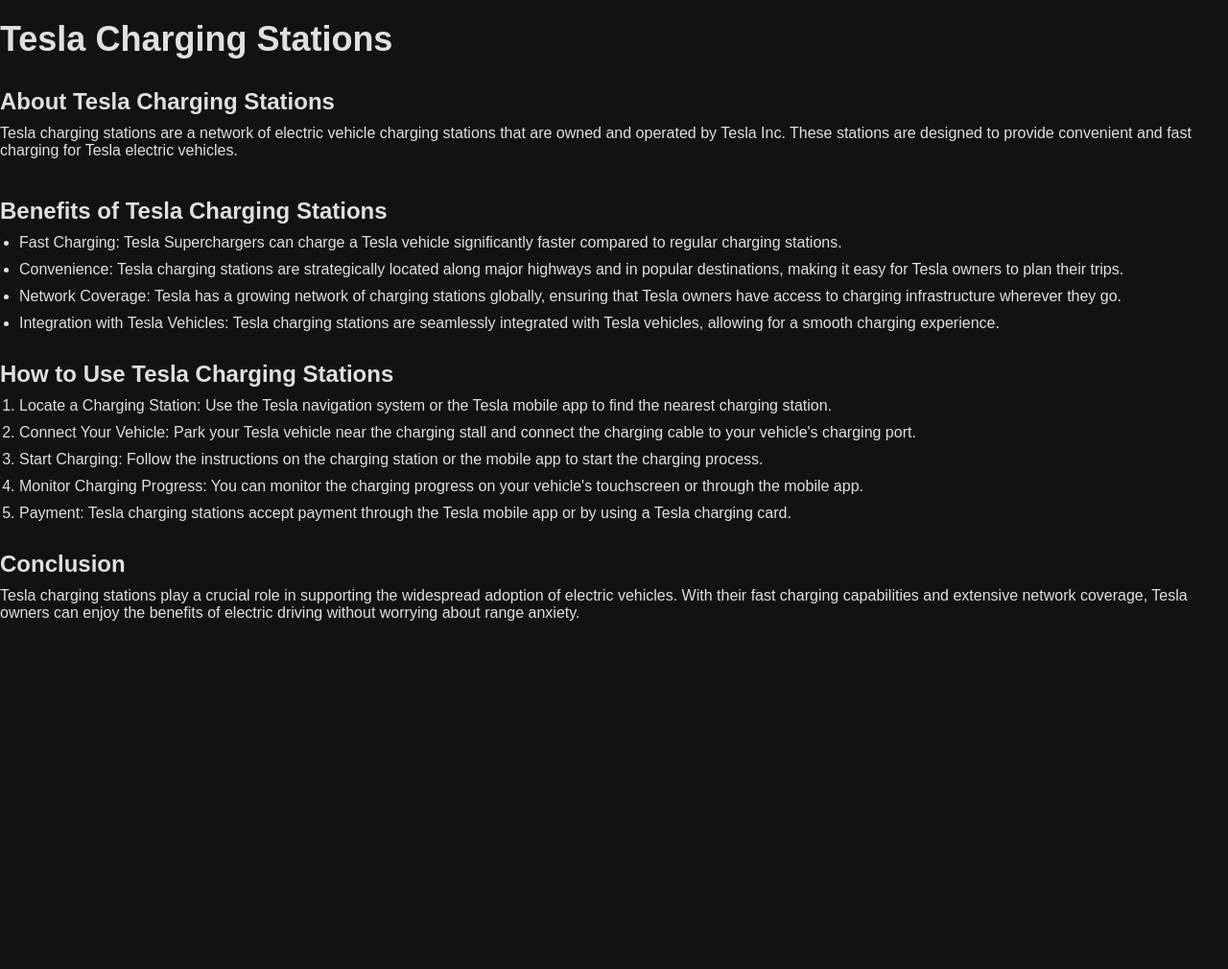
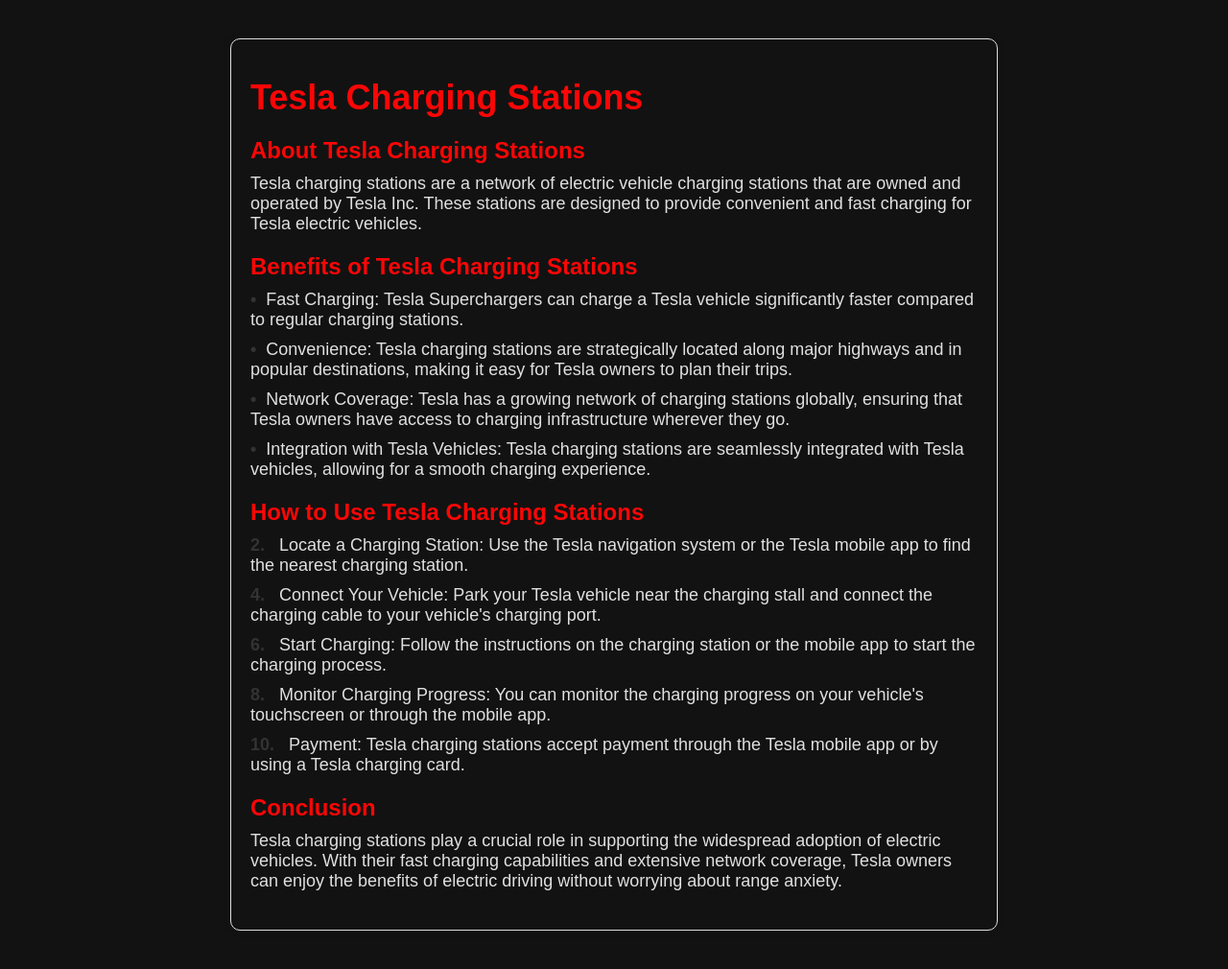
Before and after one commit to atharvadk/Web-tech, a PHP site: page /charging.html in a window 1280 px wide. Shown: the whole page at 96% size. Before the commit the page ends 647 px from the top, so only its background shows below. Run offline with PHP 8.4, Linux system fonts and the light colour scheme.

Commit message:
major changes

```diff
--- a/Lab 2/charging.html
+++ b/Lab 2/charging.html
@@ -6,14 +6,81 @@
     <meta name="viewport" content="width=device-width, initial-scale=1.0">
     <title>Tesla Charging Stations</title>
     <link rel="stylesheet" href="styles.css">
+    <style>
+        body {
+            display: flex;
+            flex-direction: column;
+            min-height: 100vh;
+            background-color: #121212;
+            color: #e0e0e0;
+        }
+
+        .heading {
+            color: #fb0606;
+            font-size: 24px;
+            font-weight: bold;
+            margin-bottom: 10px;
+        }
+
+        .paragraph {
+            font-size: 18px;
+            margin-bottom: 20px;
+        }
+
+        ul,
+        ol {
+            list-style: none;
+            padding: 0;
+            margin: 0;
+        }
+
+        .list-item {
+            font-size: 18px;
+            margin-bottom: 10px;
+        }
+
+        ul li::before {
+            content: "\2022";
+            font-weight: bold;
+            font-size: 18px;
+            color: #333;
+            margin-right: 10px;
+        }
+
+        ol li::before {
+            content: counter(list-item) ". ";
+            counter-increment: list-item;
+            font-weight: bold;
+            font-size: 18px;
+            color: #333;
+            margin-right: 10px;
+        }
+
+        h2 {
+            margin-top: 40px;
+        }
+
+        .container {
+            max-width: 800px;
+            margin: 40px auto;
+            padding: 20px;
+            border: 1px solid #181616;
+            border-radius: 10px;
+            box-shadow: 0 0 10px rgba(0, 0, 0, 0.1);
+            border: 1px solid #ddd;
+            box-shadow: 0 0 10px rgba(0, 0, 0, 0.1);
+        }
+    </style>
 </head>
 
 <body>
+    <div class="container">
         <h1 class="heading">Tesla Charging Stations</h1>
 
         <h2 class="heading">About Tesla Charging Stations</h2>
         <p class="paragraph">
-        Tesla charging stations are a network of electric vehicle charging stations that are owned and operated by Tesla
+            Tesla charging stations are a network of electric vehicle charging stations that are owned and operated by
+            Tesla
             Inc. These stations are designed to provide convenient and fast charging for Tesla electric vehicles.
         </p>
 
@@ -22,32 +89,38 @@
             <li class="list-item">Fast Charging: Tesla Superchargers can charge a Tesla vehicle significantly faster
                 compared to regular
                 charging stations.</li>
-        <li class="list-item">Convenience: Tesla charging stations are strategically located along major highways and in
+            <li class="list-item">Convenience: Tesla charging stations are strategically located along major highways
+                and in
                 popular
                 destinations, making it easy for Tesla owners to plan their trips.</li>
-        <li class="list-item">Network Coverage: Tesla has a growing network of charging stations globally, ensuring that
+            <li class="list-item">Network Coverage: Tesla has a growing network of charging stations globally, ensuring
+                that
                 Tesla owners have
                 access to charging infrastructure wherever they go.</li>
-        <li class="list-item">Integration with Tesla Vehicles: Tesla charging stations are seamlessly integrated with
+            <li class="list-item">Integration with Tesla Vehicles: Tesla charging stations are seamlessly integrated
+                with
                 Tesla vehicles,
                 allowing for a smooth charging experience.</li>
         </ul>
 
         <h2 class="heading">How to Use Tesla Charging Stations</h2>
         <ol>
-        <li class="list-item">Locate a Charging Station: Use the Tesla navigation system or the Tesla mobile app to find
+            <li class="list-item">Locate a Charging Station: Use the Tesla navigation system or the Tesla mobile app to
+                find
                 the nearest
                 charging station.</li>
             <li class="list-item">Connect Your Vehicle: Park your Tesla vehicle near the charging stall and connect the
                 charging cable to your
                 vehicle's charging port.</li>
-        <li class="list-item">Start Charging: Follow the instructions on the charging station or the mobile app to start
+            <li class="list-item">Start Charging: Follow the instructions on the charging station or the mobile app to
+                start
                 the charging
                 process.</li>
             <li class="list-item">Monitor Charging Progress: You can monitor the charging progress on your vehicle's
                 touchscreen or through
                 the mobile app.</li>
-        <li class="list-item">Payment: Tesla charging stations accept payment through the Tesla mobile app or by using a
+            <li class="list-item">Payment: Tesla charging stations accept payment through the Tesla mobile app or by
+                using a
                 Tesla charging
                 card.</li>
         </ol>
@@ -55,9 +128,11 @@
         <h2 class="heading">Conclusion</h2>
         <p class="paragraph">
             Tesla charging stations play a crucial role in supporting the widespread adoption of electric vehicles. With
-        their fast charging capabilities and extensive network coverage, Tesla owners can enjoy the benefits of electric
+            their fast charging capabilities and extensive network coverage, Tesla owners can enjoy the benefits of
+            electric
             driving without worrying about range anxiety.
         </p>
+    </div>
 </body>
 
 </html>
--- a/Lab 2/styles.css
+++ b/Lab 2/styles.css
@@ -43,27 +43,6 @@
 
 
 
-.paragraph {
-    margin-bottom: 20px;
-}
-
-.list {
-    margin-bottom: 20px;
-}
-
-.list-item {
-    margin-bottom: 10px;
-}
-
-ul {
-    list-style: disc;
-    padding-left: 20px;
-}
-
-ol {
-    list-style: decimal;
-    padding-left: 20px;
-}
 
 .logo img {
     height: 50px;
```
Lines whose indentation alone changed are shown as unchanged.
